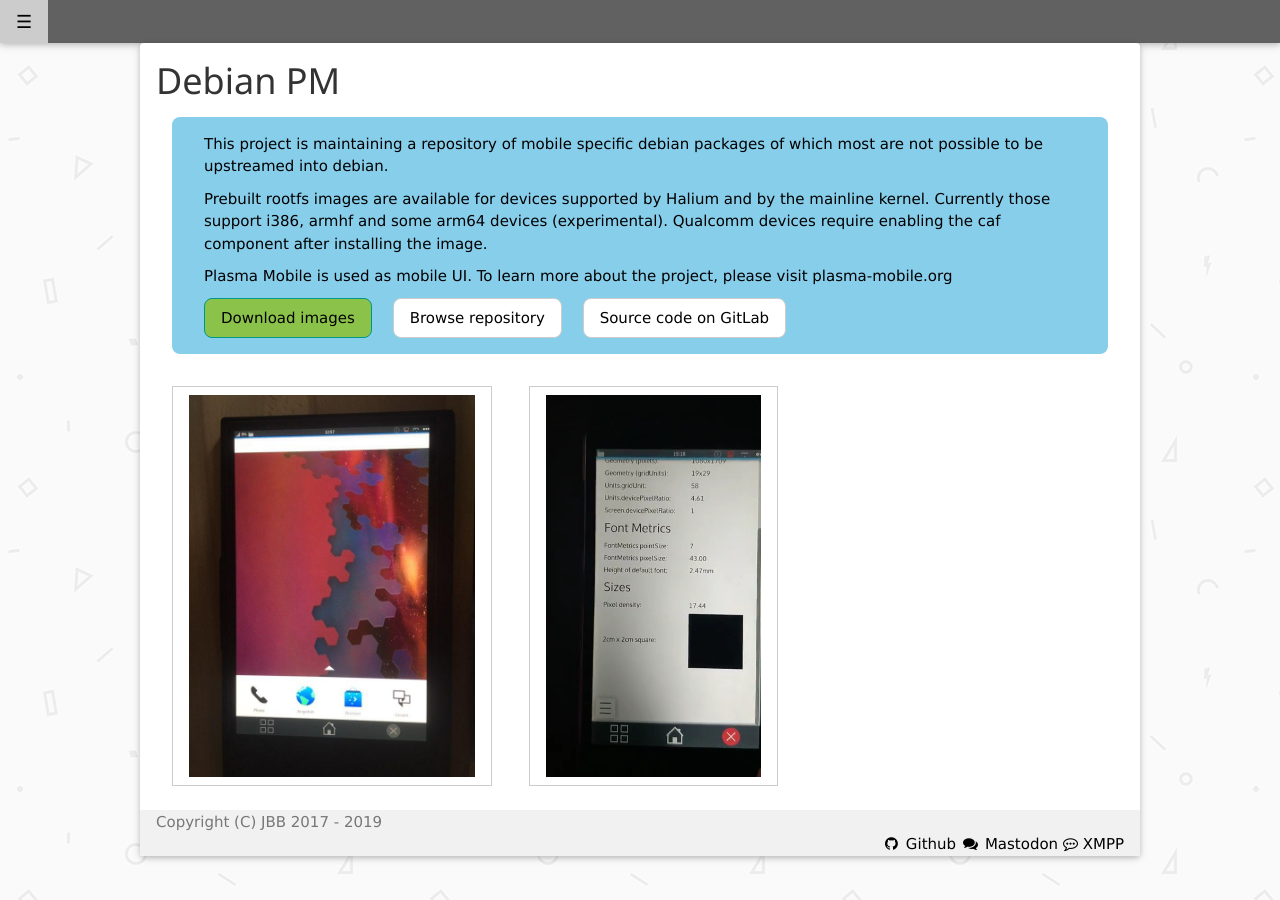
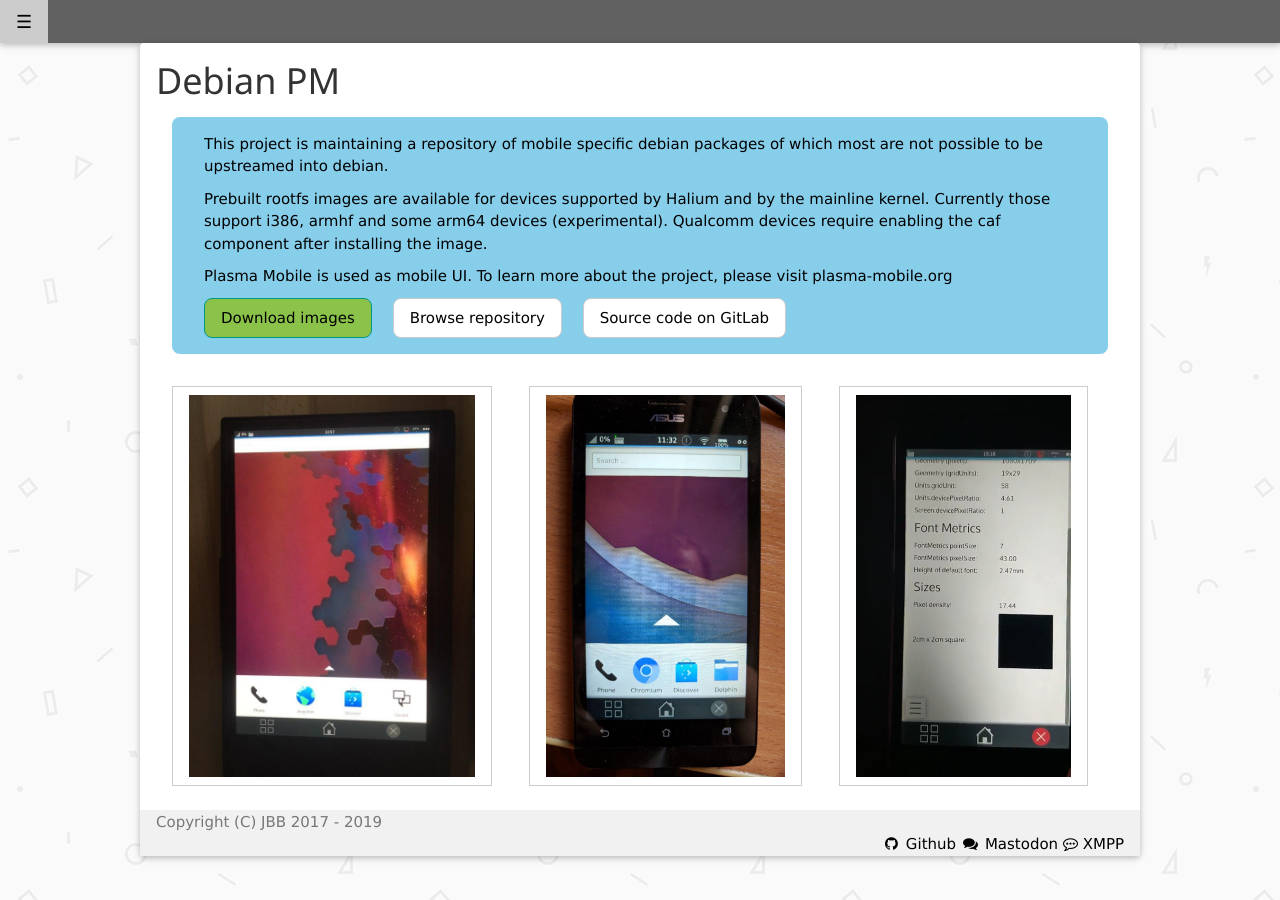
Before and after one commit to jbbgameich/jbbgameich.github.io, a Jekyll site: the page built from debian-pm.html, in a window 1280 px wide. Built offline with Jekyll 4.4.1, drawn with Linux system fonts in a browser that asks for light colours.

Commit message:
Add additional screenshot

```diff
--- a/debian-pm.html
+++ b/debian-pm.html
@@ -20,6 +20,6 @@
 </div>
 <div>
 	<img src="/img/debian-pm-tablet.jpg" height="400" class="w3-border w3-padding w3-margin" alt="Debian with Plasma Mobile on a i386 tablet">
-<!-- 	<img src="/img/debian-pm-phone.jpg" height="400" class="w3-border w3-padding w3-margin" alt="Debian with Plasma Mobile on phone"> -->
+	<img src="/img/debian-pm-phone.jpg" height="400" class="w3-border w3-padding w3-margin" alt="Debian with Plasma Mobile on phone">
 	<img src="/img/debian-pm-mainline.jpg" height="400" class="w3-border w3-padding w3-margin" alt="Debian with Plasma Mobile running on a mainline kernel nexus 5">
 </div>
```
Also changed, not shown: img/debian-pm-phone.jpg (added).
